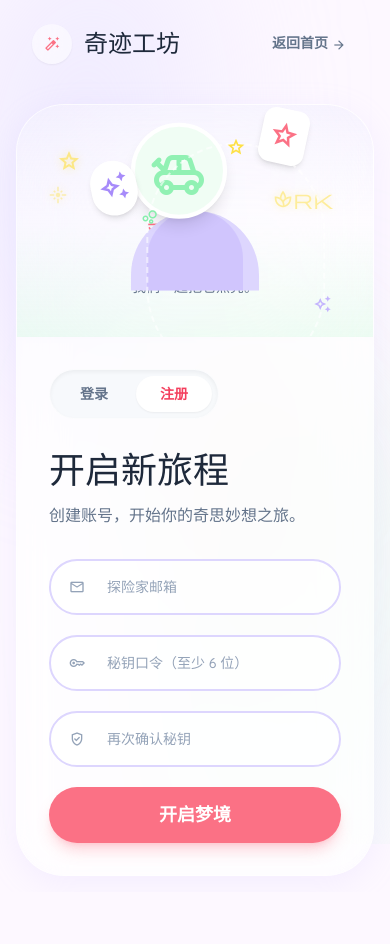
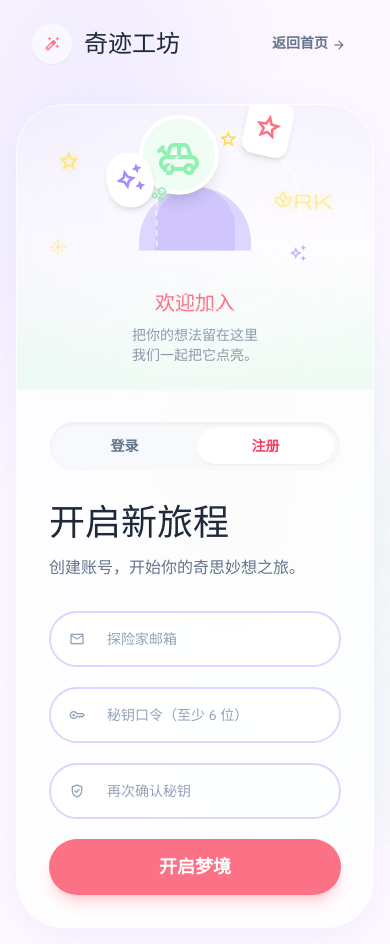
Before and after one commit to yj147/dianzi-lab, a Next.js app: page /register in a window 390 px wide. Before the commit the page ends 892 px from the top, so only its background shows below. Built offline with nearby package versions, Linux system fonts and the light colour scheme; a web font is replaced by a local one.

Commit message:
fix(auth): improve responsive auth layout

```diff
--- a/app/(auth)/login/page.tsx
+++ b/app/(auth)/login/page.tsx
@@ -19,10 +19,10 @@ export default function LoginPage({ searchParams }: LoginPageProps) {
   return (
     <div className="relative w-full max-w-5xl">
       <div className="glass-panel w-full overflow-hidden rounded-[3rem] flex flex-col md:flex-row min-h-[650px]">
-        <div className="relative w-full md:w-5/12 bg-gradient-to-b from-lavender-100/50 via-white/20 to-mint-100/50 overflow-hidden p-8 flex flex-col justify-center items-center">
+        <div className="relative w-full md:w-5/12 bg-gradient-to-b from-lavender-100/50 via-white/20 to-mint-100/50 overflow-hidden p-6 sm:p-8 flex flex-col justify-center items-center">
           <div className="absolute inset-0 pointer-events-none">
             <div className="absolute left-1/2 top-1/2 size-80 -translate-x-1/2 -translate-y-1/2 rounded-full bg-white/30 blur-2xl" />
-            <div className="absolute bottom-10 left-0 w-full text-center px-6">
+            <div className="absolute bottom-10 left-0 hidden w-full px-6 text-center md:block">
               <p className="mb-2 font-script text-2xl text-coral-400 drop-shadow-sm">编织梦想</p>
               <p className="text-pretty text-sm font-medium text-slate-500">
                 在奇迹工坊，每一个微小的想法
@@ -34,16 +34,16 @@ export default function LoginPage({ searchParams }: LoginPageProps) {
 
           <div className="relative z-10 h-full w-full flex items-center justify-center">
             <div className="relative animate-float-slow">
-              <div className="size-24 rounded-full bg-coral-100 border-4 border-white shadow-lg overflow-hidden flex items-center justify-center">
-                <span className="material-symbols-outlined text-6xl text-coral-400/80 mt-2" aria-hidden="true">
+              <div className="size-20 sm:size-24 rounded-full bg-coral-100 border-4 border-white shadow-lg overflow-hidden flex items-center justify-center">
+                <span className="material-symbols-outlined text-5xl sm:text-6xl text-coral-400/80 mt-2" aria-hidden="true">
                   face_4
                 </span>
               </div>
-              <div className="h-20 w-32 rounded-t-[4rem] bg-lavender-200 -mt-2 mx-auto relative z-[-1] flex justify-center">
-                <div className="h-full w-24 rounded-t-[4rem] bg-lavender-300 opacity-50" />
+              <div className="h-16 w-28 sm:h-20 sm:w-32 rounded-t-[4rem] bg-lavender-200 -mt-2 mx-auto relative z-[-1] flex justify-center">
+                <div className="h-full w-20 sm:w-24 rounded-t-[4rem] bg-lavender-300 opacity-50" />
               </div>
 
-              <div className="absolute -right-12 top-0 animate-bounce animation-delay-500">
+              <div className="absolute -right-10 sm:-right-12 top-0 animate-bounce animation-delay-500">
                 <div className="bg-white p-2 rounded-xl shadow-md rotate-12">
                   <span className="material-symbols-outlined text-3xl text-mint-300" aria-hidden="true">
                     brush
@@ -51,7 +51,7 @@ export default function LoginPage({ searchParams }: LoginPageProps) {
                 </div>
               </div>
 
-              <div className="absolute -left-10 top-10 animate-bounce animation-delay-1000">
+              <div className="absolute -left-8 sm:-left-10 top-10 animate-bounce animation-delay-1000">
                 <div className="bg-white p-2 rounded-full shadow-md -rotate-12">
                   <span className="material-symbols-outlined text-3xl text-lavender-400" aria-hidden="true">
                     palette
@@ -59,7 +59,7 @@ export default function LoginPage({ searchParams }: LoginPageProps) {
                 </div>
               </div>
 
-              <div className="pointer-events-none absolute left-1/2 top-1/2 h-[140%] w-[140%] -translate-x-1/2 -translate-y-1/2 rounded-full border-2 border-dashed border-white/60 animate-spin-slow">
+              <div className="pointer-events-none absolute left-1/2 top-1/2 h-[130%] w-[130%] sm:h-[140%] sm:w-[140%] -translate-x-1/2 -translate-y-1/2 rounded-full border-2 border-dashed border-white/60 animate-spin-slow">
                 <span
                   className="material-symbols-outlined absolute -top-3 left-1/2 -translate-x-1/2 text-xl text-yellow-300"
                   aria-hidden="true"
@@ -82,6 +82,15 @@ export default function LoginPage({ searchParams }: LoginPageProps) {
             </div>
           </div>
 
+          <div className="mt-6 text-center md:hidden">
+            <p className="mb-2 font-script text-xl text-coral-400 drop-shadow-sm">编织梦想</p>
+            <p className="text-pretty text-sm font-medium text-slate-500">
+              在奇迹工坊，每一个微小的想法
+              <br />
+              都值得被点亮。
+            </p>
+          </div>
+
           <span className="material-symbols-outlined sparkle pointer-events-none text-2xl top-10 left-10" aria-hidden="true">
             star
           </span>
@@ -100,13 +109,16 @@ export default function LoginPage({ searchParams }: LoginPageProps) {
         </div>
 
         <div className="w-full md:w-7/12 bg-white/30 backdrop-blur-sm p-8 md:p-12 lg:p-16 flex flex-col justify-center">
-          <div className="flex items-center gap-1 bg-slate-100/50 p-1.5 rounded-full w-max mb-8 shadow-inner border border-white/50">
-            <Link href="/login" className="px-6 py-2 rounded-full bg-white text-coral-500 shadow-sm font-bold text-sm">
+          <div className="flex items-center gap-1 bg-slate-100/50 p-1.5 rounded-full mb-8 shadow-inner border border-white/50 w-full max-w-xs sm:w-max sm:max-w-none mx-auto sm:mx-0">
+            <Link
+              href="/login"
+              className="flex-1 sm:flex-none text-center px-4 sm:px-6 py-2 rounded-full bg-white text-coral-500 shadow-sm font-bold text-sm"
+            >
               登录
             </Link>
             <Link
               href="/register"
-              className="px-6 py-2 rounded-full text-slate-500 hover:text-slate-700 font-bold text-sm transition-colors hover:bg-white/50"
+              className="flex-1 sm:flex-none text-center px-4 sm:px-6 py-2 rounded-full text-slate-500 hover:text-slate-700 font-bold text-sm transition-colors hover:bg-white/50"
             >
               注册
             </Link>
--- a/app/(auth)/register/page.tsx
+++ b/app/(auth)/register/page.tsx
@@ -10,10 +10,10 @@ export default function RegisterPage() {
   return (
     <div className="relative w-full max-w-5xl">
       <div className="glass-panel w-full overflow-hidden rounded-[3rem] flex flex-col md:flex-row min-h-[650px]">
-        <div className="relative w-full md:w-5/12 bg-gradient-to-b from-lavender-100/50 via-white/20 to-mint-100/50 overflow-hidden p-8 flex flex-col justify-center items-center">
+        <div className="relative w-full md:w-5/12 bg-gradient-to-b from-lavender-100/50 via-white/20 to-mint-100/50 overflow-hidden p-6 sm:p-8 flex flex-col justify-center items-center">
           <div className="absolute inset-0 pointer-events-none">
             <div className="absolute left-1/2 top-1/2 size-80 -translate-x-1/2 -translate-y-1/2 rounded-full bg-white/30 blur-2xl" />
-            <div className="absolute bottom-10 left-0 w-full text-center px-6">
+            <div className="absolute bottom-10 left-0 hidden w-full px-6 text-center md:block">
               <p className="mb-2 font-script text-2xl text-coral-400 drop-shadow-sm">欢迎加入</p>
               <p className="text-pretty text-sm font-medium text-slate-500">
                 把你的想法留在这里
@@ -25,16 +25,16 @@ export default function RegisterPage() {
 
           <div className="relative z-10 h-full w-full flex items-center justify-center">
             <div className="relative animate-float-slow">
-              <div className="size-24 rounded-full bg-mint-50 border-4 border-white shadow-lg overflow-hidden flex items-center justify-center">
-                <span className="material-symbols-outlined text-6xl text-mint-300/90 mt-2" aria-hidden="true">
+              <div className="size-20 sm:size-24 rounded-full bg-mint-50 border-4 border-white shadow-lg overflow-hidden flex items-center justify-center">
+                <span className="material-symbols-outlined text-5xl sm:text-6xl text-mint-300/90 mt-2" aria-hidden="true">
                   toys
                 </span>
               </div>
-              <div className="h-20 w-32 rounded-t-[4rem] bg-lavender-200 -mt-2 mx-auto relative z-[-1] flex justify-center">
-                <div className="h-full w-24 rounded-t-[4rem] bg-lavender-300 opacity-50" />
+              <div className="h-16 w-28 sm:h-20 sm:w-32 rounded-t-[4rem] bg-lavender-200 -mt-2 mx-auto relative z-[-1] flex justify-center">
+                <div className="h-full w-20 sm:w-24 rounded-t-[4rem] bg-lavender-300 opacity-50" />
               </div>
 
-              <div className="absolute -right-12 top-0 animate-bounce animation-delay-500">
+              <div className="absolute -right-10 sm:-right-12 top-0 animate-bounce animation-delay-500">
                 <div className="bg-white p-2 rounded-xl shadow-md rotate-12">
                   <span className="material-symbols-outlined text-3xl text-coral-400" aria-hidden="true">
                     star
@@ -42,7 +42,7 @@ export default function RegisterPage() {
                 </div>
               </div>
 
-              <div className="absolute -left-10 top-10 animate-bounce animation-delay-1000">
+              <div className="absolute -left-8 sm:-left-10 top-10 animate-bounce animation-delay-1000">
                 <div className="bg-white p-2 rounded-full shadow-md -rotate-12">
                   <span className="material-symbols-outlined text-3xl text-lavender-400" aria-hidden="true">
                     auto_awesome
@@ -50,7 +50,7 @@ export default function RegisterPage() {
                 </div>
               </div>
 
-              <div className="pointer-events-none absolute left-1/2 top-1/2 h-[140%] w-[140%] -translate-x-1/2 -translate-y-1/2 rounded-full border-2 border-dashed border-white/60 animate-spin-slow">
+              <div className="pointer-events-none absolute left-1/2 top-1/2 h-[130%] w-[130%] sm:h-[140%] sm:w-[140%] -translate-x-1/2 -translate-y-1/2 rounded-full border-2 border-dashed border-white/60 animate-spin-slow">
                 <span
                   className="material-symbols-outlined absolute -top-3 left-1/2 -translate-x-1/2 text-xl text-yellow-300"
                   aria-hidden="true"
@@ -73,6 +73,15 @@ export default function RegisterPage() {
             </div>
           </div>
 
+          <div className="mt-6 text-center md:hidden">
+            <p className="mb-2 font-script text-xl text-coral-400 drop-shadow-sm">欢迎加入</p>
+            <p className="text-pretty text-sm font-medium text-slate-500">
+              把你的想法留在这里
+              <br />
+              我们一起把它点亮。
+            </p>
+          </div>
+
           <span className="material-symbols-outlined sparkle pointer-events-none text-2xl top-10 left-10" aria-hidden="true">
             star
           </span>
@@ -91,14 +100,17 @@ export default function RegisterPage() {
         </div>
 
         <div className="w-full md:w-7/12 bg-white/30 backdrop-blur-sm p-8 md:p-12 lg:p-16 flex flex-col justify-center">
-          <div className="flex items-center gap-1 bg-slate-100/50 p-1.5 rounded-full w-max mb-8 shadow-inner border border-white/50">
+          <div className="flex items-center gap-1 bg-slate-100/50 p-1.5 rounded-full mb-8 shadow-inner border border-white/50 w-full max-w-xs sm:w-max sm:max-w-none mx-auto sm:mx-0">
             <Link
               href="/login"
-              className="px-6 py-2 rounded-full text-slate-500 hover:text-slate-700 font-bold text-sm transition-colors hover:bg-white/50"
+              className="flex-1 sm:flex-none text-center px-4 sm:px-6 py-2 rounded-full text-slate-500 hover:text-slate-700 font-bold text-sm transition-colors hover:bg-white/50"
             >
               登录
             </Link>
-            <Link href="/register" className="px-6 py-2 rounded-full bg-white text-coral-500 shadow-sm font-bold text-sm">
+            <Link
+              href="/register"
+              className="flex-1 sm:flex-none text-center px-4 sm:px-6 py-2 rounded-full bg-white text-coral-500 shadow-sm font-bold text-sm"
+            >
               注册
             </Link>
           </div>
```
